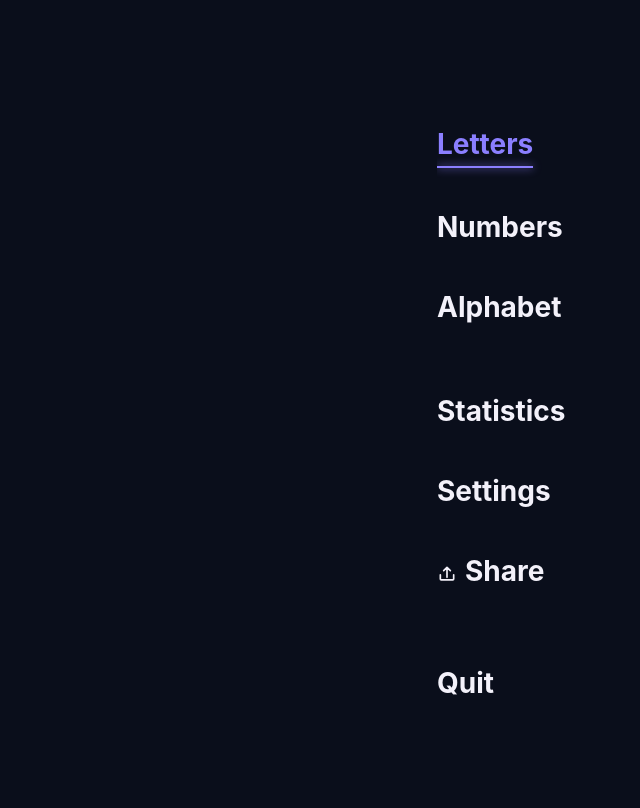
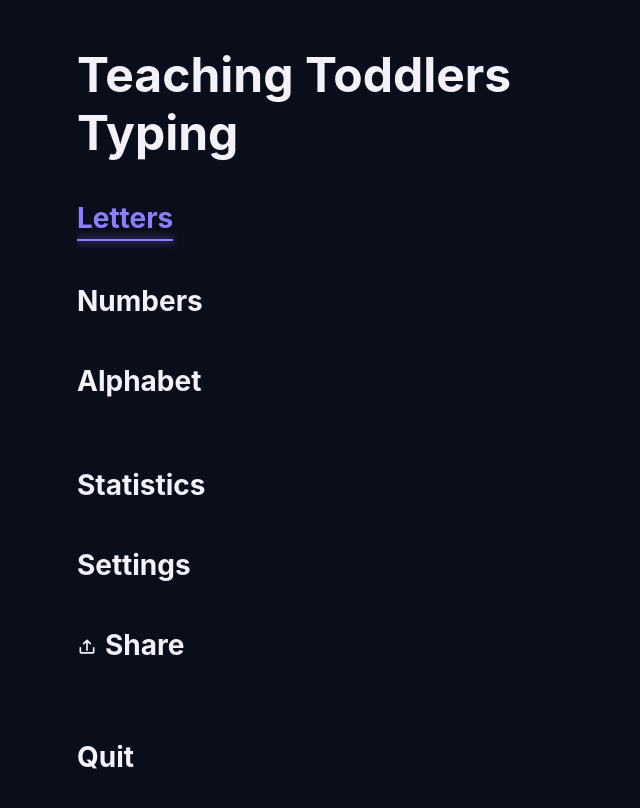
Before and after one commit to halvorson/teaching-toddlers-typing, a website built with Vite: page index.html in a window 1280 px wide. Shown: the whole page, without its empty margins (3-643 px from the left). Built offline with nearby package versions, Linux system fonts and the light colour scheme.

Commit message:
feat(03.1-01): left-aligned home menu with on-screen title (MENU-05)
- mountMenu() wraps title h1.home-menu__title + nav.menu in a new div.home-menu
- .home-menu uses margin-right: auto as the left-alignment mechanism, #app's
  justify-content: center left untouched for Settings/Statistics
- .home-menu__title renders exact string "Teaching Toddlers Typing"

```diff
--- a/src/menu.ts
+++ b/src/menu.ts
@@ -210,6 +210,14 @@ export function mountMenu(container: HTMLElement, handlers: MenuHandlers): void
   mountGeneration++ // invalidate any in-flight runShare() from a prior mount
   container.replaceChildren()
 
+  const wrapper = document.createElement('div')
+  wrapper.className = 'home-menu'
+
+  const title = document.createElement('h1')
+  title.className = 'home-menu__title'
+  title.textContent = 'Teaching Toddlers Typing'
+  wrapper.appendChild(title)
+
   const nav = document.createElement('nav')
   nav.className = 'menu'
 
@@ -278,7 +286,8 @@ export function mountMenu(container: HTMLElement, handlers: MenuHandlers): void
   nav.appendChild(groupPrimary)
   nav.appendChild(groupUtility)
   nav.appendChild(groupQuit)
-  container.appendChild(nav)
+  wrapper.appendChild(nav)
+  container.appendChild(wrapper)
 
   const handleClick = (event: MouseEvent): void => {
     const target = event.target as HTMLElement
--- a/src/style.css
+++ b/src/style.css
@@ -113,6 +113,24 @@ body[data-chrome="game"] #star-trail {
   background: transparent;
   padding: max(16px, env(safe-area-inset-top)) max(16px, env(safe-area-inset-right))
     max(16px, env(safe-area-inset-bottom)) max(16px, env(safe-area-inset-left));
+}
+
+.home-menu {
+  display: flex;
+  flex-direction: column;
+  margin-left: max(64px, env(safe-area-inset-left));
+  margin-right: auto;
+  row-gap: 32px;
+}
+
+.home-menu__title {
+  margin: 0;
+  max-width: 480px;
+  font-size: clamp(32px, 6vh, 48px);
+  font-weight: 700;
+  line-height: 1.2;
+  color: var(--color-fg);
+  font-family: -apple-system, BlinkMacSystemFont, "Segoe UI", Roboto, system-ui, sans-serif;
 }
 
 /* Home menu */
```
